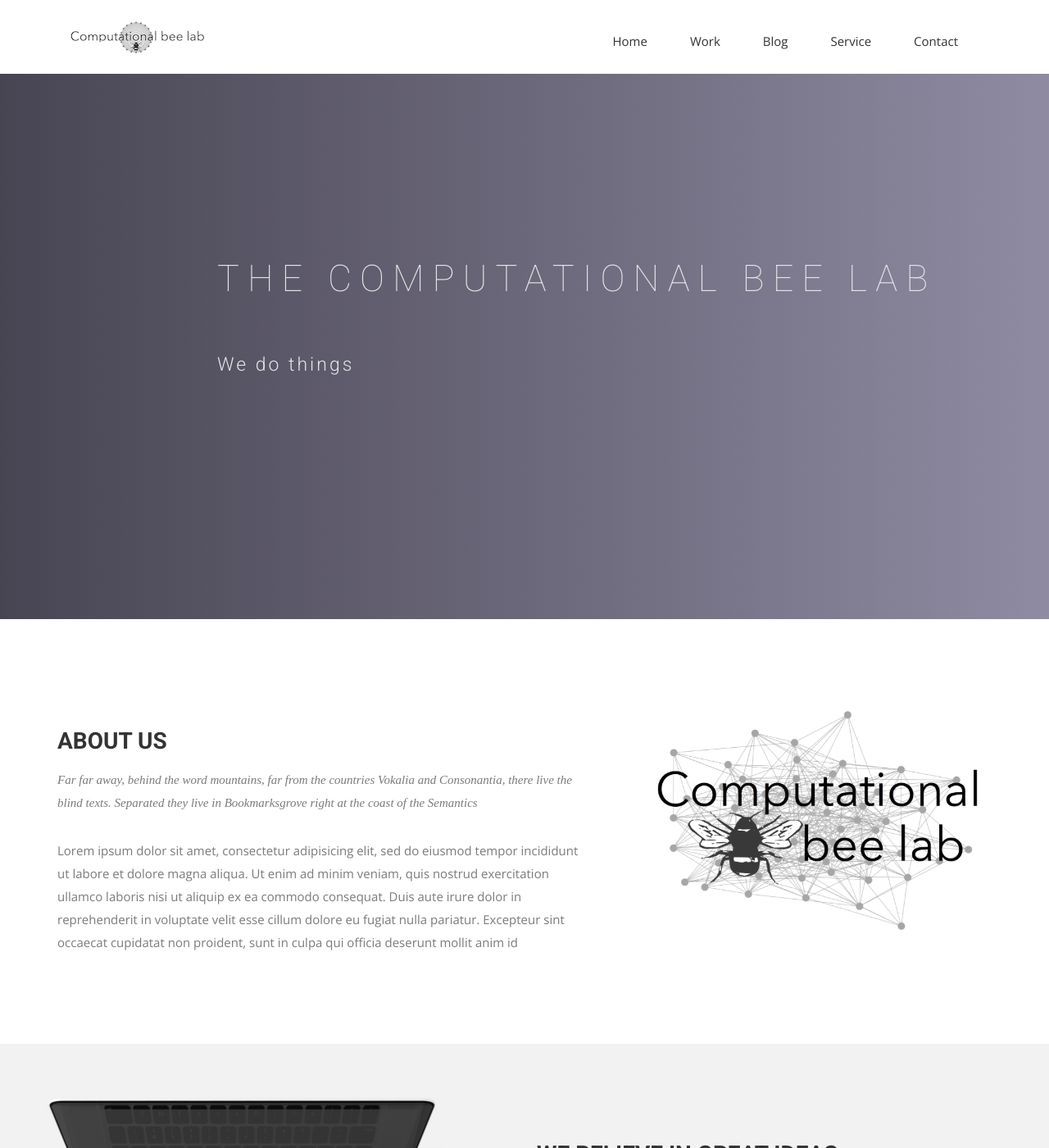
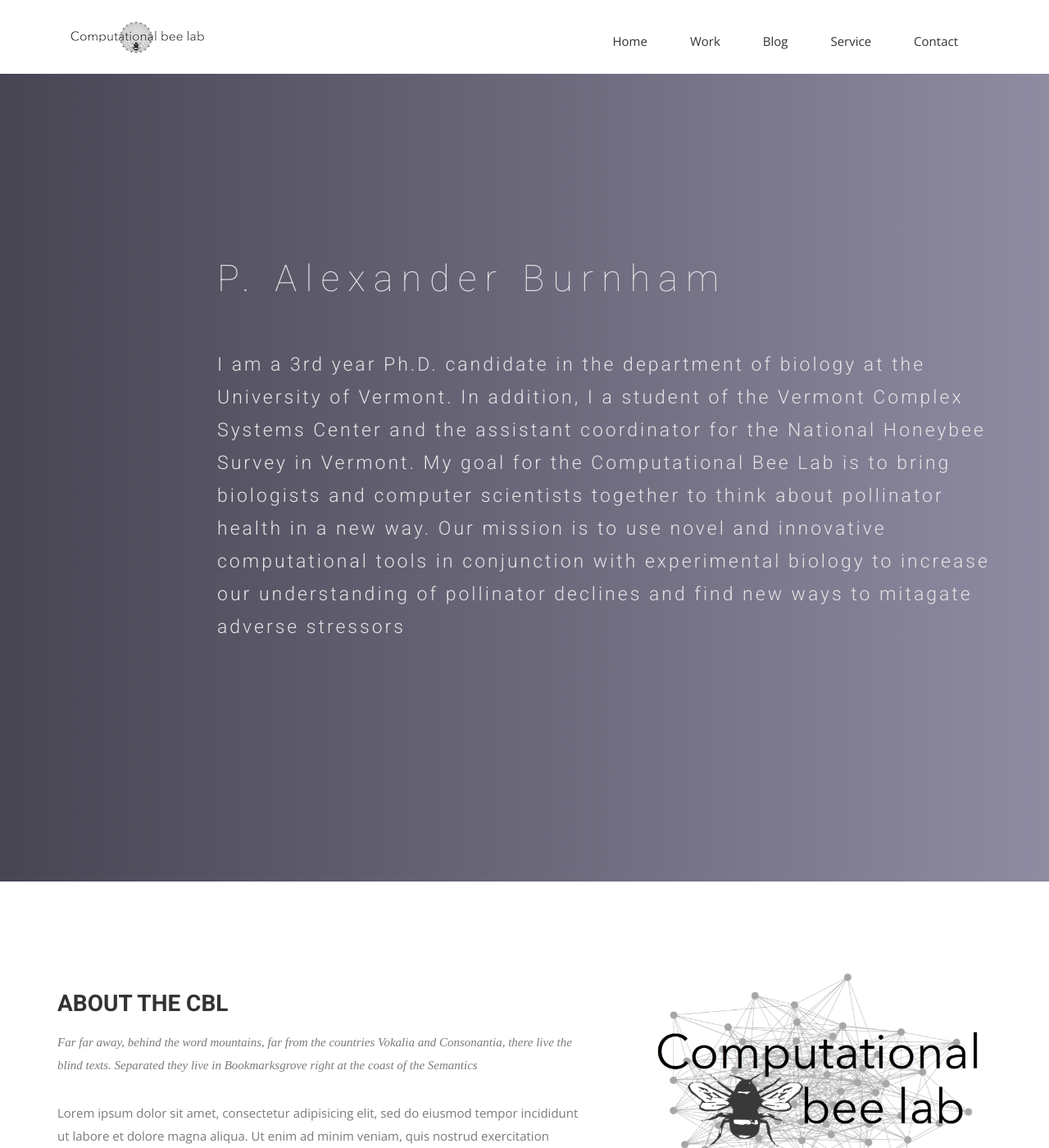
Before and after one commit to alexburn17/CompBeeLab, a Jekyll site: the page built from index.html, in a window 1280 px wide and 1400 px high. Shown: the whole window at 82% size. Built offline with Jekyll 4.4.1, drawn with Linux system fonts in a browser that asks for light colours; nearby versions of some CDN libraries; some web fonts are replaced.

Commit message:
Update index.html

```diff
--- a/index.html
+++ b/index.html
@@ -10,8 +10,8 @@
     <div class="row">
       <div class="col-md-10 col-md-offset-2">
         <div class="block">
-          <h1 class="animated fadeInUp">THE COMPUTATIONAL BEE LAB</h1>
-          <p class="animated fadeInUp">We do things</p>
+          <h1 class="animated fadeInUp">P. Alexander Burnham</h1>
+          <p class="animated fadeInUp"> I am a 3rd year Ph.D. candidate in the department of biology at the University of Vermont. In addition, I a student of the Vermont Complex Systems Center and the assistant coordinator for the National Honeybee Survey in Vermont. My goal for the Computational Bee Lab is to bring biologists and computer scientists together to think about pollinator health in a new way. Our mission is to use novel and innovative computational tools in conjunction with experimental biology to increase our understanding of pollinator declines and find new ways to mitagate adverse stressors</p>
         </div>
       </div>
     </div>
@@ -24,7 +24,7 @@
       <div class="col-md-7 col-sm-12">
         <div class="block">
           <div class="section-title">
-            <h2>About Us</h2>
+            <h2>About the CBL</h2>
             <p>Far far away, behind the word mountains, far from the countries Vokalia and Consonantia, there live the blind texts. Separated they live in Bookmarksgrove right at the coast of the Semantics</p>
           </div>
           <p>Lorem ipsum dolor sit amet, consectetur adipisicing elit, sed do eiusmod tempor incididunt ut labore et dolore magna aliqua. Ut enim ad minim veniam, quis nostrud exercitation ullamco laboris nisi ut aliquip ex ea commodo consequat. Duis aute irure dolor in reprehenderit in voluptate velit esse cillum dolore eu fugiat nulla pariatur. Excepteur sint occaecat cupidatat non proident, sunt in culpa qui officia deserunt mollit anim id </p>
```
